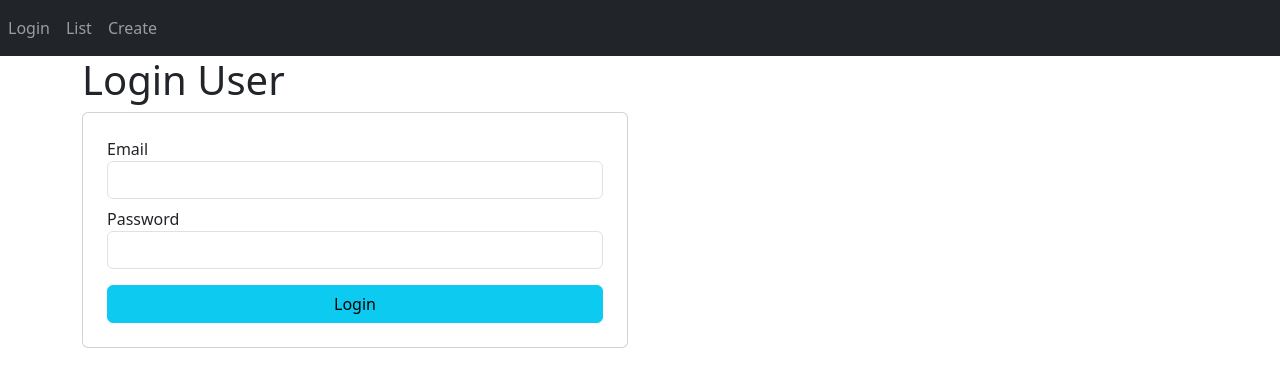
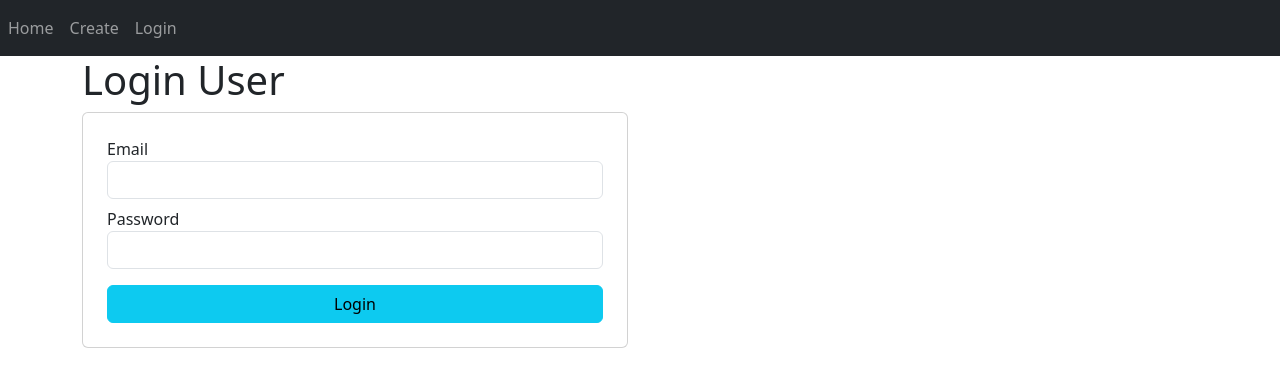
Before and after one commit to Vaibhavgawali/laravel_backend_react_frontend_crud, a React (Create React App) app: page /login in a window 1280 px wide. Shown: the top 386 px of the page. Built offline with nearby package versions, Linux system fonts and the light colour scheme.

Commit message:
Conditional login logout button

```diff
--- a/src/App.js
+++ b/src/App.js
@@ -1,34 +1,72 @@
 import "./App.css";
 import "bootstrap/dist/css/bootstrap.min.css";
-import { Routes, Route, Link } from "react-router-dom";
+import { Routes, Route, Link, useNavigate } from "react-router-dom";
 import Home from "./Pages/home";
 import Create from "./Pages/create";
 import Edit from "./Pages/edit";
 import View from "./Pages/view";
 import Login from "./Pages/login";
 import PrivateRoutes from "./utils/PrivateRoutes";
+import http from "./http";
 
 function App() {
+  const navigate = useNavigate();
+
+  const token = localStorage.getItem("token");
+  const isLogged = !!token; //token is converted to boolean value
+
+  const logoutUser = () => {
+    const confirmLogout = window.confirm("Are you sure you want to logout?");
+    if (confirmLogout) {
+      http
+        .post("/logout", null, {
+          headers: {
+            Authorization: `Bearer ${token}`,
+          },
+        })
+        .then((res) => {
+          localStorage.removeItem("token");
+          navigate("/login");
+        });
+    }
+  };
+
   return (
     <div>
       <nav className="navbar navbar-expand navbar-dark bg-dark">
         <div className="navbar-nav mr-auto">
           <li className="nav-item">
-            <Link to={"/login"} className="nav-link">
-              Login
+            <Link to={"/"} className="nav-link">
+              Home
             </Link>
           </li>
-          <li className="nav-item">
-            <Link to={"/list"} className="nav-link">
-              List
-            </Link>
-          </li>
-
           <li className="nav-item">
             <Link to={"/create"} className="nav-link">
               Create
             </Link>
           </li>
+
+          {isLogged && (
+            <li className="nav-item">
+              <Link to={"/list"} className="nav-link">
+                List
+              </Link>
+            </li>
+          )}
+
+          {!isLogged ? (
+            <li className="nav-item">
+              <Link to={"/login"} className="nav-link">
+                Login
+              </Link>
+            </li>
+          ) : (
+            <li className="nav-item">
+              <Link onClick={logoutUser} className="nav-link">
+                Logout
+              </Link>
+            </li>
+          )}
         </div>
       </nav>
       <div className="container">
--- a/src/Pages/home.js
+++ b/src/Pages/home.js
@@ -1,11 +1,9 @@
 import React from "react";
 import http from "../http";
 import { useState, useEffect } from "react";
-import { useNavigate } from "react-router-dom";
 import { Link } from "react-router-dom";
 
 const Home = () => {
-  const navigate = useNavigate();
   const [users, setUsers] = useState([]);
 
   useEffect(() => {
@@ -27,6 +25,8 @@ const Home = () => {
   };
 
   const deleteUser = (id) => {
+    const confirmDelete = window.confirm("Are sure want to delete user ?");
+    if (confirmDelete) {
       http
         .delete("/users/" + id, {
           headers: {
@@ -36,28 +36,12 @@ const Home = () => {
         .then((res) => {
           fetchAllUsers();
         });
-  };
-
-  const logout = () => {
-    http
-      .post("/logout", null, {
-        headers: {
-          Authorization: `Bearer ${token}`,
-        },
-      })
-      .then((res) => {
-        console.log("first");
-        localStorage.removeItem("token");
-        navigate("/login");
-      });
+    }
   };
 
   return (
     <div>
       <h1>Users Listing...</h1>{" "}
-      <button className="btn btn-danger" onClick={logout}>
-        Logout
-      </button>
       <table className="table">
         <thead>
           <tr>
```
Lines whose indentation alone changed are shown as unchanged.
